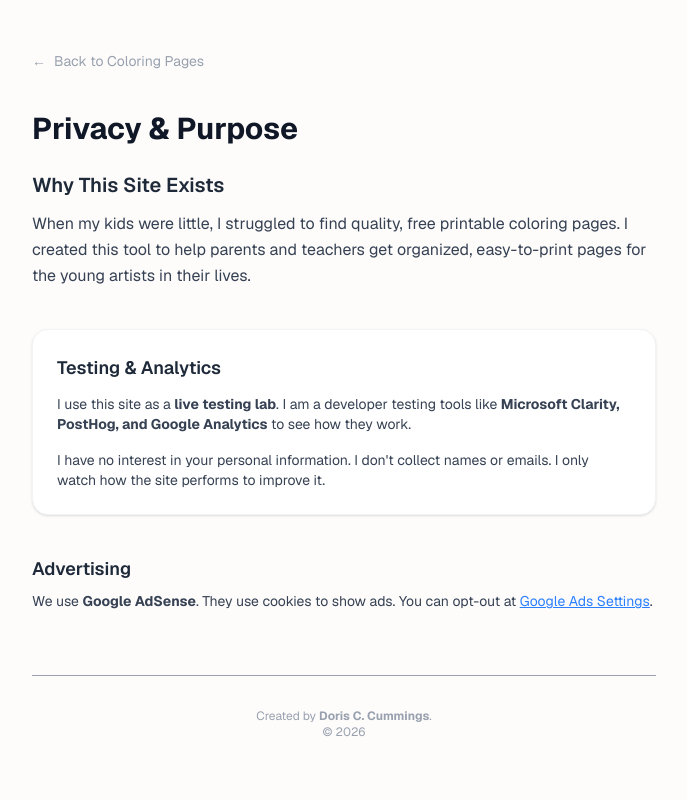
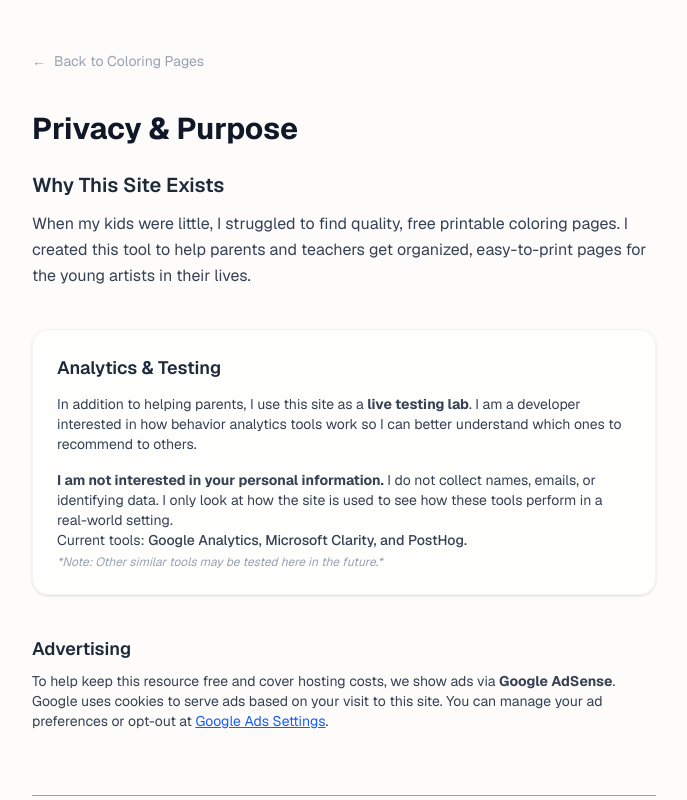
Before and after one commit to dorisccummings/coloring-book-app, a Next.js app: page /privacy in a window 1280 px wide. Shown: the top 800 px of the page, without its empty margins (296-983 px from the left). Built offline with nearby package versions, Linux system fonts and the light colour scheme; no server answers.

Commit message:
Updated  privacy Policy

```diff
--- a/app/privacy/page.tsx
+++ b/app/privacy/page.tsx
@@ -19,20 +19,25 @@ export default function PrivacyPolicy() {
           </p>
         </section>
 
-        <section className="mb-10 p-6 rounded-2xl bg-white border border-gray-100 shadow-sm">
-          <h2 className="text-lg font-semibold mb-3 text-gray-800">Testing & Analytics</h2>
+        {/* Analytics Section - Simplified and quiet */}
+        <section className="mb-10 p-6 rounded-2xl bg-white/40 border border-gray-100 shadow-sm">
+          <h2 className="text-lg font-semibold mb-3 text-gray-800">Analytics & Testing</h2>
           <p className="mb-4 text-sm">
-            I use this site as a <strong>live testing lab</strong>. I am a developer testing tools like <strong>Microsoft Clarity, PostHog, and Google Analytics</strong> to see how they work.
+            In addition to helping parents, I use this site as a <strong>live testing lab</strong>. I am a developer interested in how behavior analytics tools work so I can better understand which ones to recommend to others.
           </p>
           <p className="text-sm">
-            I have no interest in your personal information. I don't collect names or emails. I only watch how the site performs to improve it.
+            <strong>I am not interested in your personal information.</strong> I do not collect names, emails, or identifying data. I only look at how the site is used to see how these tools perform in a real-world setting. <br />
+            </p>
+            <p className="text-sm">
+            Current tools: <span className="font-medium">Google Analytics, Microsoft Clarity, and PostHog.</span>
+            <span className="italic block mt-1 text-gray-400 text-xs">*Note: Other similar tools may be tested here in the future.*</span>
           </p>
         </section>
 
         <section className="mb-10">
           <h2 className="text-lg font-semibold mb-2 text-gray-800">Advertising</h2>
           <p className="text-sm">
-            We use <strong>Google AdSense</strong>. They use cookies to show ads. You can opt-out at <a href="https://adssettings.google.com" target="_blank" className="text-blue-500 underline">Google Ads Settings</a>.
+            To help keep this resource free and cover hosting costs, we show ads via <strong>Google AdSense</strong>. Google uses cookies to serve ads based on your visit to this site. You can manage your ad preferences or opt-out at <a href="https://adssettings.google.com" target="_blank" rel="noopener noreferrer" className="text-blue-600 underline">Google Ads Settings</a>.
           </p>
         </section>
 
```
